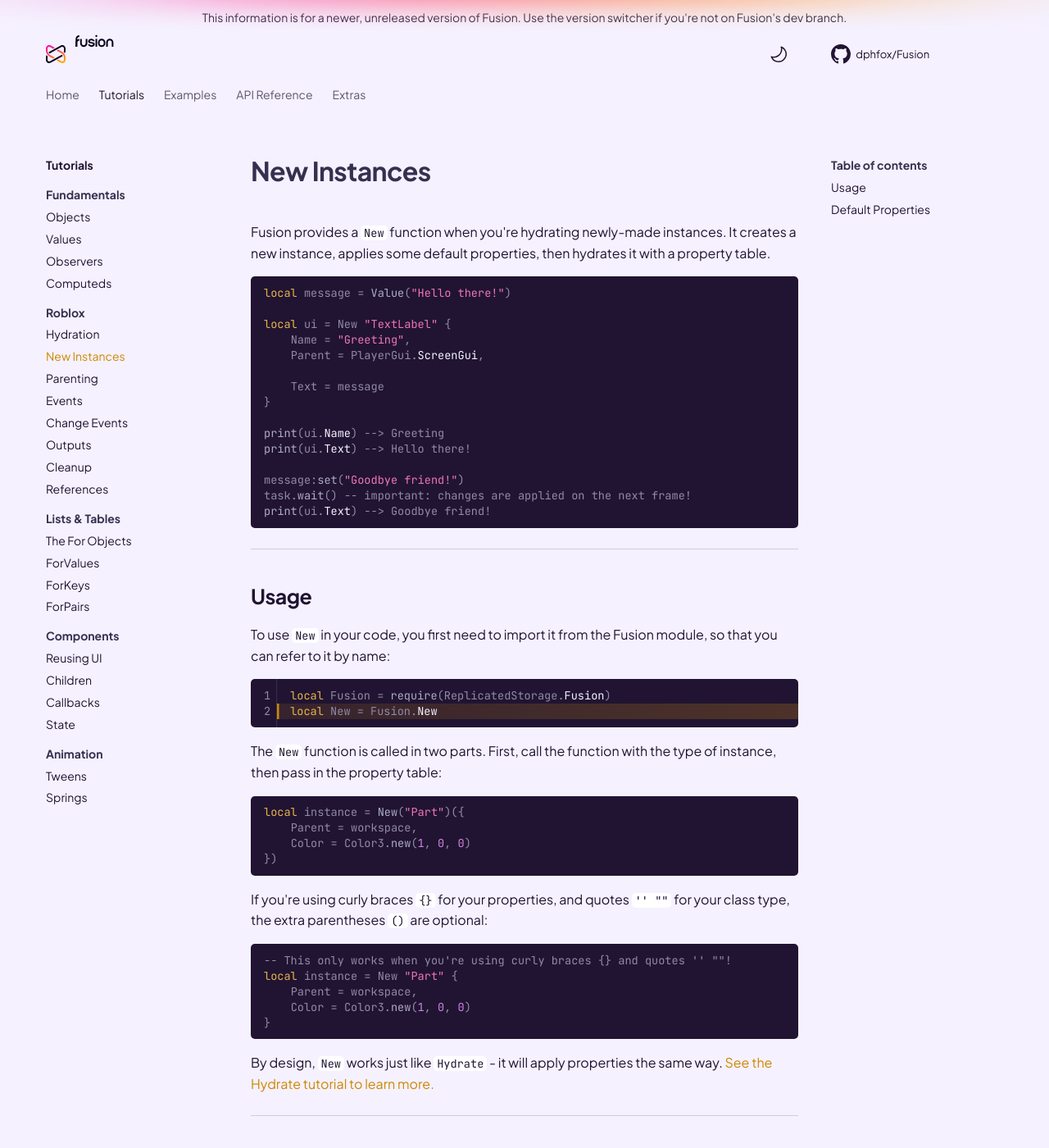
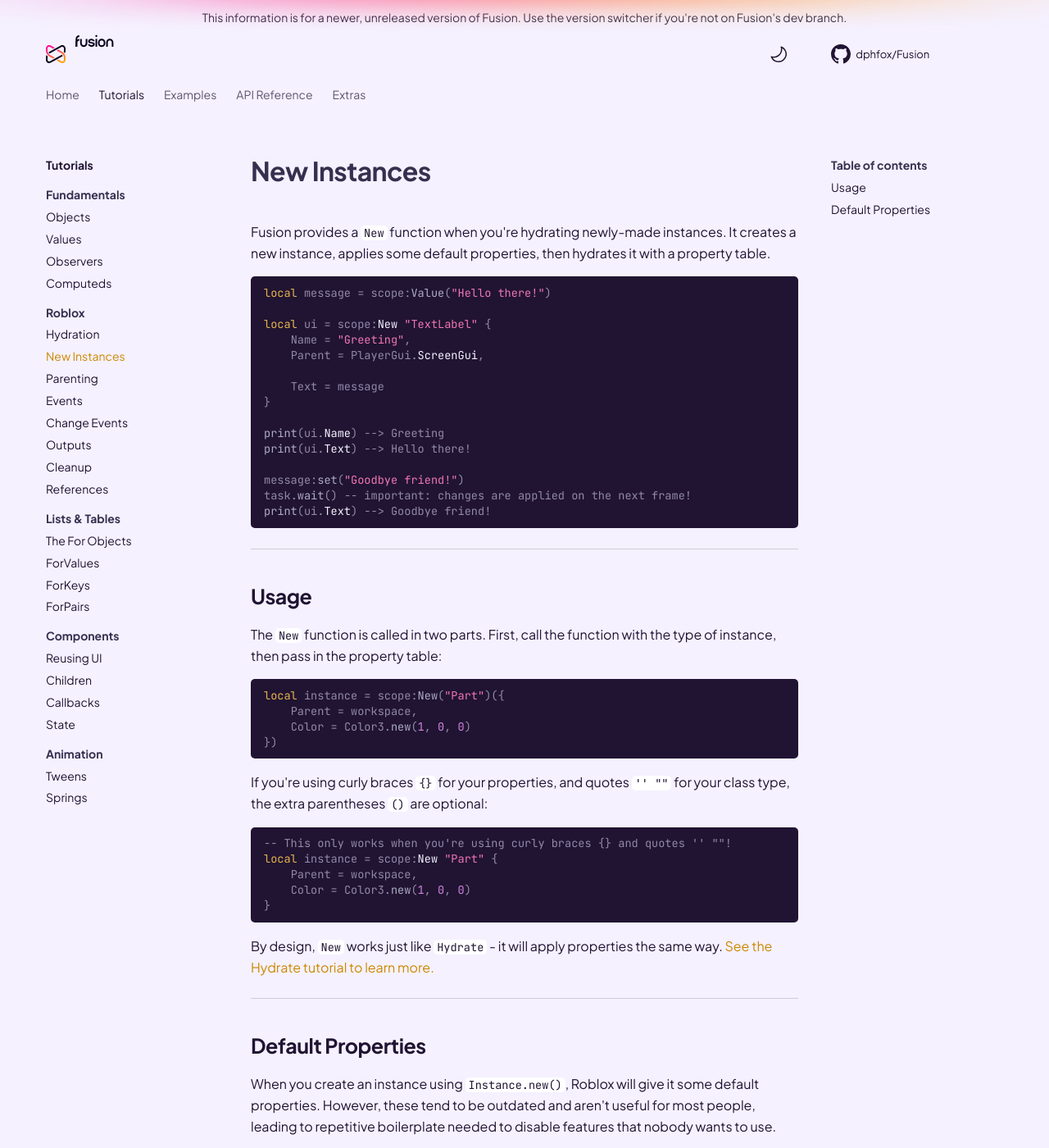
Before and after one commit to dphfox/Fusion, an MkDocs documentation site: the page built from docs/tutorials/instances/new-instances.md, in a window 1280 px wide and 1400 px high. Shown: the whole window at 82% size. Built offline with MkDocs 1.6.1 and Material for MkDocs 9.7.7, drawn with Linux system fonts in a browser that asks for light colours; comment, search, counter and statistics services are not loaded; the version menu is left out.

Commit message:
New tutorial updated for scopes

````diff
--- a/docs/tutorials/instances/new-instances.md
+++ b/docs/tutorials/instances/new-instances.md
@@ -3,9 +3,9 @@ creates a new instance, applies some default properties, then hydrates it with
 a property table.
 
 ```Lua
-local message = Value("Hello there!")
+local message = scope:Value("Hello there!")
 
-local ui = New "TextLabel" {
+local ui = scope:New "TextLabel" {
 	Name = "Greeting",
 	Parent = PlayerGui.ScreenGui,
 
@@ -24,19 +24,11 @@ print(ui.Text) --> Goodbye friend!
 
 ## Usage
 
-To use `New` in your code, you first need to import it from the Fusion module,
-so that you can refer to it by name:
-
-```Lua linenums="1" hl_lines="2"
-local Fusion = require(ReplicatedStorage.Fusion)
-local New = Fusion.New
-```
-
 The `New` function is called in two parts. First, call the function with the
 type of instance, then pass in the property table:
 
 ```Lua
-local instance = New("Part")({
+local instance = scope:New("Part")({
 	Parent = workspace,
 	Color = Color3.new(1, 0, 0)
 })
@@ -47,7 +39,7 @@ your class type, the extra parentheses `()` are optional:
 
 ```Lua
 -- This only works when you're using curly braces {} and quotes '' ""!
-local instance = New "Part" {
+local instance = scope:New "Part" {
 	Parent = workspace,
 	Color = Color3.new(1, 0, 0)
 }
````
